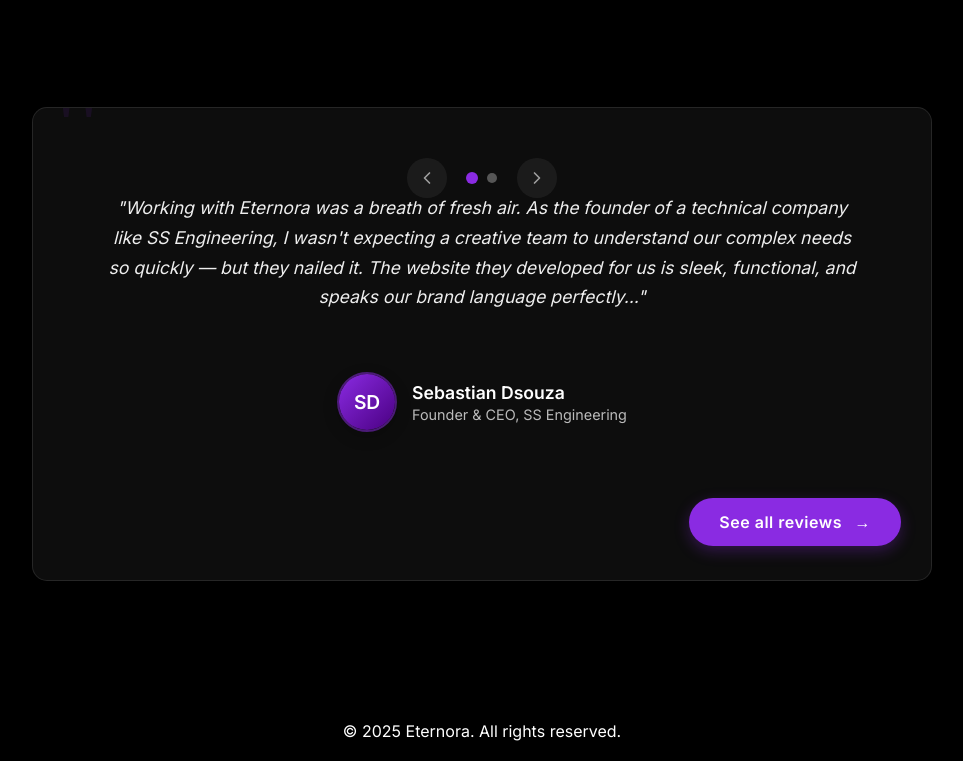
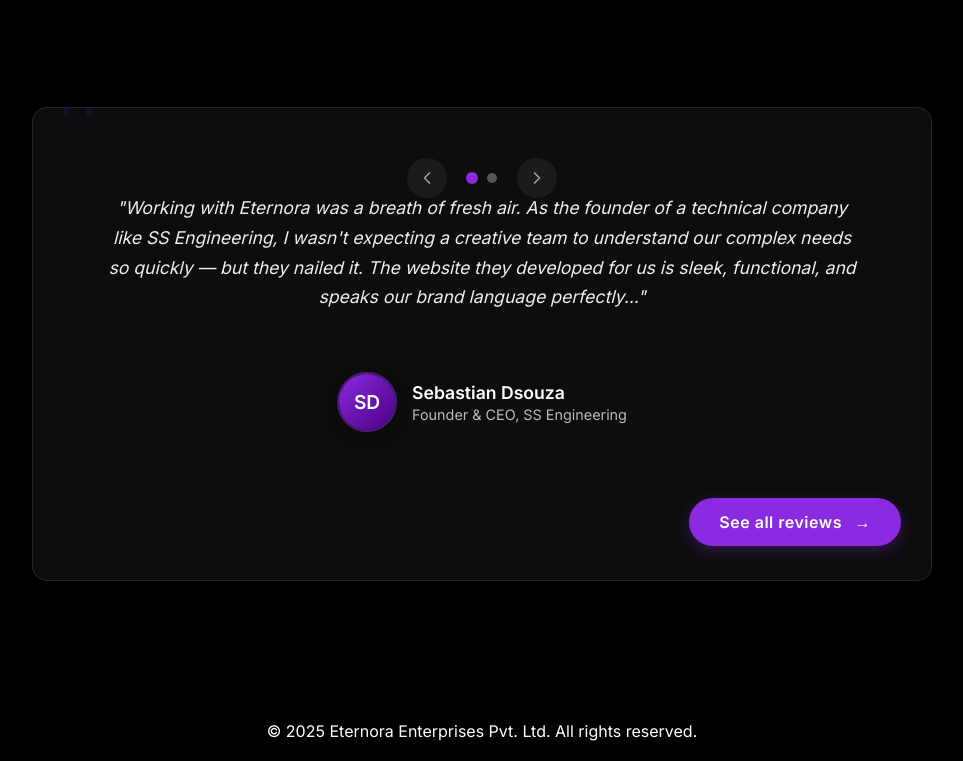
Before and after one commit to samsepi0l-kali/Eternora, a plain HTML site: page index.html in a window 1280 px wide. Shown: the part 2496-3257 px from the top of the page, without its empty margins (158-1121 px from the left). Drawn offline with Linux system fonts and the light colour scheme.

Commit message:
Updated Content

```diff
--- a/index.html
+++ b/index.html
@@ -248,7 +248,7 @@
 
     <!-- Footer -->
     <footer>
-      <p>&copy; 2025 Eternora. All rights reserved.</p>
+      <p>&copy; 2025 Eternora Enterprises Pvt. Ltd. All rights reserved.</p>
     </footer>
   </div>
 
@@ -285,7 +285,7 @@
       }
 
       function runPreloader() {
-        const text = "Eternora.";
+        const text = "Eternora";
         let index = 0;
         preloaderTypewriter.textContent = "";
         function type() {
```
